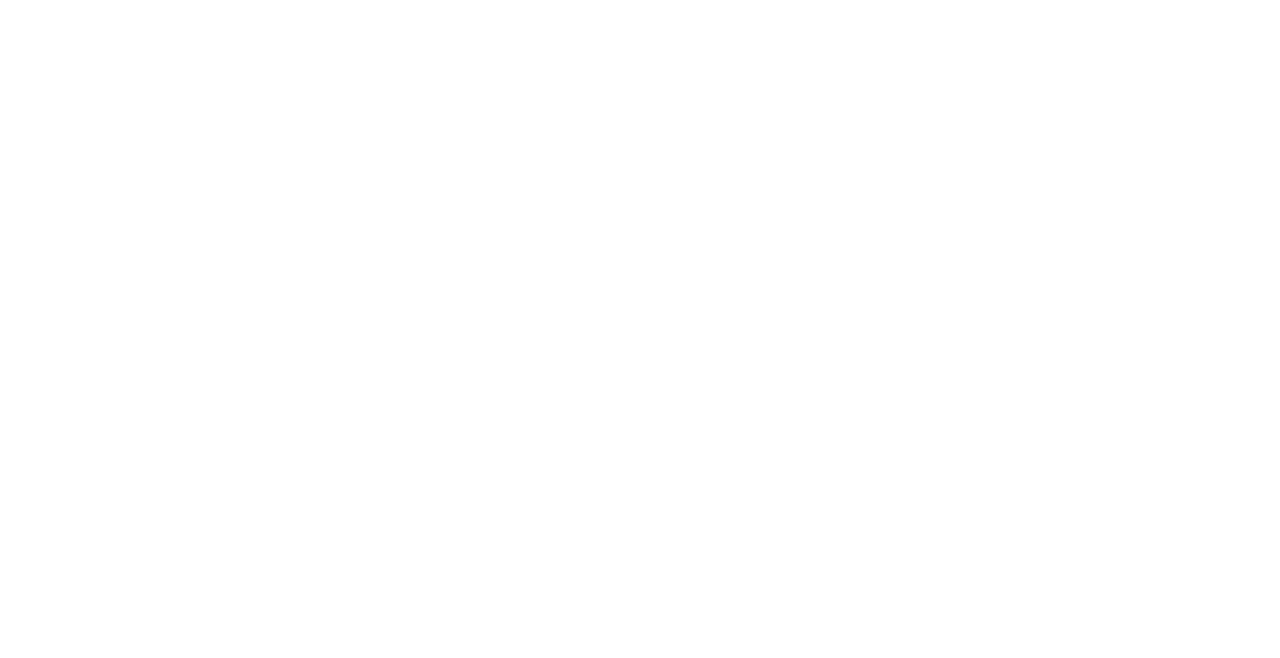
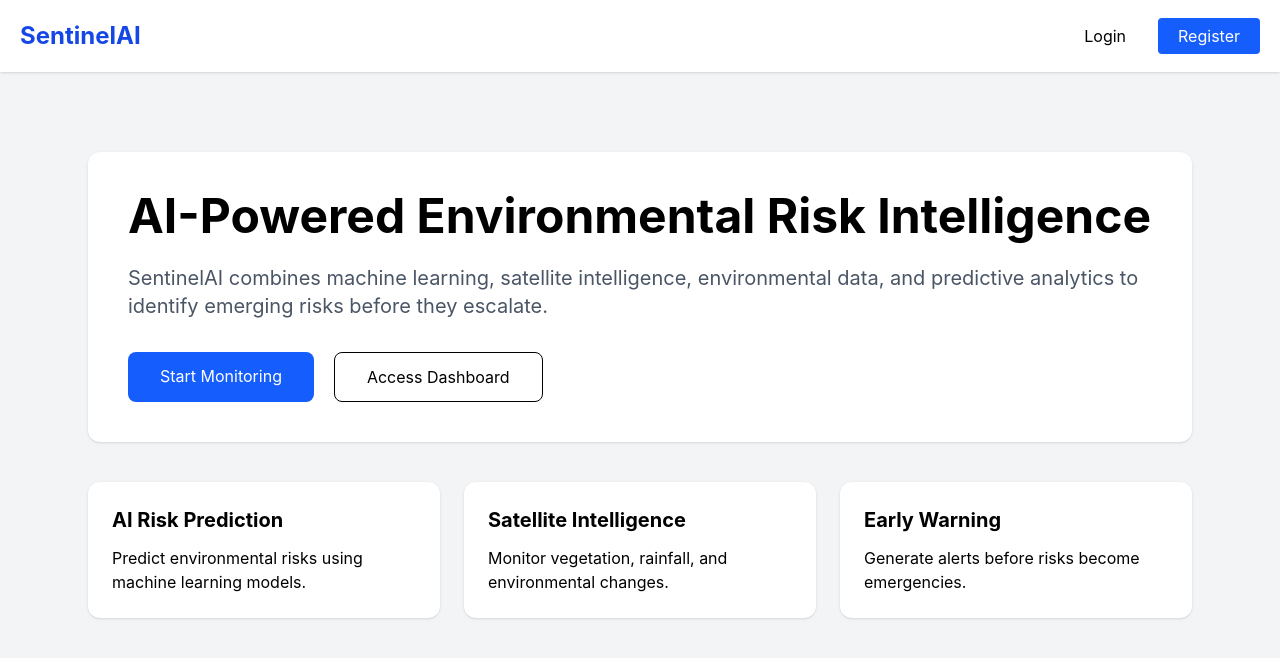
Before and after one commit to Lewis-123/SentinelAI, a React (Vite) app in the folder frontend/: page / in a window 1280 px wide. Before the commit this address had no page. Shown: the top 658 px of the page. Built offline with nearby package versions, Linux system fonts and the light colour scheme.

Commit message:
feat: add public landing page and user registration flow

```diff
--- a/frontend/src/App.tsx
+++ b/frontend/src/App.tsx
@@ -1,22 +1,38 @@
 import {
+
     BrowserRouter,
+
     Routes,
+
     Route
+
 } from "react-router-dom";
 
 
+
 import {
+
     AuthProvider
+
 } from "./auth/AuthContext";
 
+
+
+import ProtectedRoute from "./auth/ProtectedRoute";
 
 import Login from "./auth/Login";
 
 
-import ProtectedRoute from "./auth/ProtectedRoute";
+
+import Landing from "./pages/Landing";
+
+import Register from "./pages/Register";
+
 
 
 import Dashboard from "./components/Dashboard";
+
+
 
 
 
@@ -26,6 +42,7 @@ export default function App(){
 
 
     return (
+
 
         <AuthProvider>
 
@@ -38,11 +55,35 @@ return (
 
                     <Route
 
+                        path="/"
+
+                        element={<Landing/>}
+
+                    />
+
+
+
+
+                    <Route
+
                         path="/login"
 
                         element={<Login/>}
 
                     />
+
+
+
+
+                    <Route
+
+                        path="/register"
+
+                        element={<Register/>}
+
+                    />
+
+
 
 
 
@@ -63,7 +104,6 @@ element={
                     />
 
 
-
                 </Routes>
 
 
@@ -75,5 +115,4 @@ element={
 
     );
 
-
 }
--- /dev/null
+++ b/frontend/src/pages/Landing.tsx
@@ -0,0 +1,220 @@
+import { Link } from "react-router-dom";
+
+
+
+export default function Landing(){
+
+
+    return (
+
+        <div className="min-h-screen bg-gray-100">
+
+
+            <nav className="bg-white shadow p-5 flex justify-between items-center">
+
+
+                <h1 className="text-2xl font-bold text-blue-700">
+
+                    SentinelAI
+
+                </h1>
+
+
+
+                <div className="space-x-4">
+
+
+                    <Link
+
+                        to="/login"
+
+                        className="px-4 py-2"
+
+                    >
+
+                        Login
+
+                    </Link>
+
+
+
+                    <Link
+
+                        to="/register"
+
+                        className="bg-blue-600 text-white px-5 py-2 rounded"
+
+                    >
+
+                        Register
+
+                    </Link>
+
+
+                </div>
+
+
+            </nav>
+
+
+
+
+
+            <section className="max-w-6xl mx-auto px-6 py-20">
+
+
+                <div className="bg-white rounded-xl shadow p-10">
+
+
+                    <h2 className="text-5xl font-bold mb-6">
+
+                        AI-Powered Environmental Risk Intelligence
+
+                    </h2>
+
+
+
+
+                    <p className="text-gray-600 text-xl mb-8">
+
+                        SentinelAI combines machine learning,
+
+                        satellite intelligence, environmental data,
+
+                        and predictive analytics to identify
+
+                        emerging risks before they escalate.
+
+                    </p>
+
+
+
+
+
+                    <div className="flex gap-5">
+
+
+                        <Link
+
+                            to="/register"
+
+                            className="bg-blue-600 text-white px-8 py-3 rounded-lg"
+
+                        >
+
+                            Start Monitoring
+
+                        </Link>
+
+
+
+                        <Link
+
+                            to="/login"
+
+                            className="border px-8 py-3 rounded-lg"
+
+                        >
+
+                            Access Dashboard
+
+                        </Link>
+
+
+                    </div>
+
+
+                </div>
+
+
+
+
+
+
+
+                <div className="grid md:grid-cols-3 gap-6 mt-10">
+
+
+                    <div className="bg-white rounded-xl shadow p-6">
+
+
+                        <h3 className="font-bold text-xl">
+
+                            AI Risk Prediction
+
+                        </h3>
+
+
+                        <p className="mt-3">
+
+                            Predict environmental risks using
+
+                            machine learning models.
+
+                        </p>
+
+
+                    </div>
+
+
+
+
+
+                    <div className="bg-white rounded-xl shadow p-6">
+
+
+                        <h3 className="font-bold text-xl">
+
+                            Satellite Intelligence
+
+                        </h3>
+
+
+                        <p className="mt-3">
+
+                            Monitor vegetation, rainfall,
+
+                            and environmental changes.
+
+                        </p>
+
+
+                    </div>
+
+
+
+
+
+                    <div className="bg-white rounded-xl shadow p-6">
+
+
+                        <h3 className="font-bold text-xl">
+
+                            Early Warning
+
+                        </h3>
+
+
+                        <p className="mt-3">
+
+                            Generate alerts before risks
+
+                            become emergencies.
+
+                        </p>
+
+
+                    </div>
+
+
+                </div>
+
+
+            </section>
+
+
+        </div>
+
+    );
+
+}
--- /dev/null
+++ b/frontend/src/pages/Register.tsx
@@ -0,0 +1,255 @@
+import {
+    useState
+} from "react";
+
+
+import {
+    Link,
+    useNavigate
+} from "react-router-dom";
+
+
+
+
+
+export default function Register(){
+
+
+
+    const navigate = useNavigate();
+
+
+
+    const [username,setUsername] = useState("");
+
+    const [password,setPassword] = useState("");
+
+    const [error,setError] = useState("");
+
+
+
+
+
+
+    async function register(e:React.FormEvent){
+
+
+        e.preventDefault();
+
+
+
+        try{
+
+
+            const response = await fetch(
+
+                "http://127.0.0.1:8000/auth/register",
+
+                {
+
+
+                    method:"POST",
+
+
+                    headers:{
+
+
+                        "Content-Type":
+
+                        "application/json"
+
+
+                    },
+
+
+                    body:JSON.stringify({
+
+
+                        username,
+
+                        password,
+
+                        role:"community"
+
+
+                    })
+
+
+                }
+
+            );
+
+
+
+
+
+            const data = await response.json();
+
+
+
+
+
+            if(!response.ok){
+
+
+                throw new Error(
+
+                    data.detail ||
+
+                    "Registration failed"
+
+                );
+
+
+            }
+
+
+
+
+
+            navigate("/login");
+
+
+
+        }
+
+        catch(error:any){
+
+
+            setError(
+
+                error.message
+
+            );
+
+        }
+
+
+    }
+
+
+
+
+
+
+    return (
+
+        <div className="min-h-screen flex items-center justify-center bg-gray-100">
+
+
+            <form
+
+                onSubmit={register}
+
+                className="bg-white shadow rounded-xl p-8 w-96"
+
+            >
+
+
+                <h1 className="text-2xl font-bold mb-6">
+
+                    Create SentinelAI Account
+
+                </h1>
+
+
+
+
+                {error && (
+
+                    <p className="text-red-500 mb-3">
+
+                        {error}
+
+                    </p>
+
+                )}
+
+
+
+
+                <input
+
+                    className="border p-3 w-full mb-3 rounded"
+
+                    placeholder="Username"
+
+                    value={username}
+
+                    onChange={e=>
+
+                        setUsername(e.target.value)
+
+                    }
+
+                />
+
+
+
+
+                <input
+
+                    className="border p-3 w-full mb-4 rounded"
+
+                    type="password"
+
+                    placeholder="Password"
+
+                    value={password}
+
+                    onChange={e=>
+
+                        setPassword(e.target.value)
+
+                    }
+
+                />
+
+
+
+
+                <button
+
+                    className="bg-blue-600 text-white w-full p-3 rounded"
+
+                >
+
+                    Register
+
+                </button>
+
+
+
+                <p className="mt-4">
+
+
+                    Already have an account?
+
+
+                    {" "}
+
+
+                    <Link
+
+                        className="text-blue-600"
+
+                        to="/login"
+
+                    >
+
+                        Login
+
+                    </Link>
+
+
+                </p>
+
+
+            </form>
+
+
+        </div>
+
+    );
+
+}
```
Also changed, not shown: 2 other files (tests, documents, lock files or other folders). Lines whose indentation alone changed are shown as unchanged.
